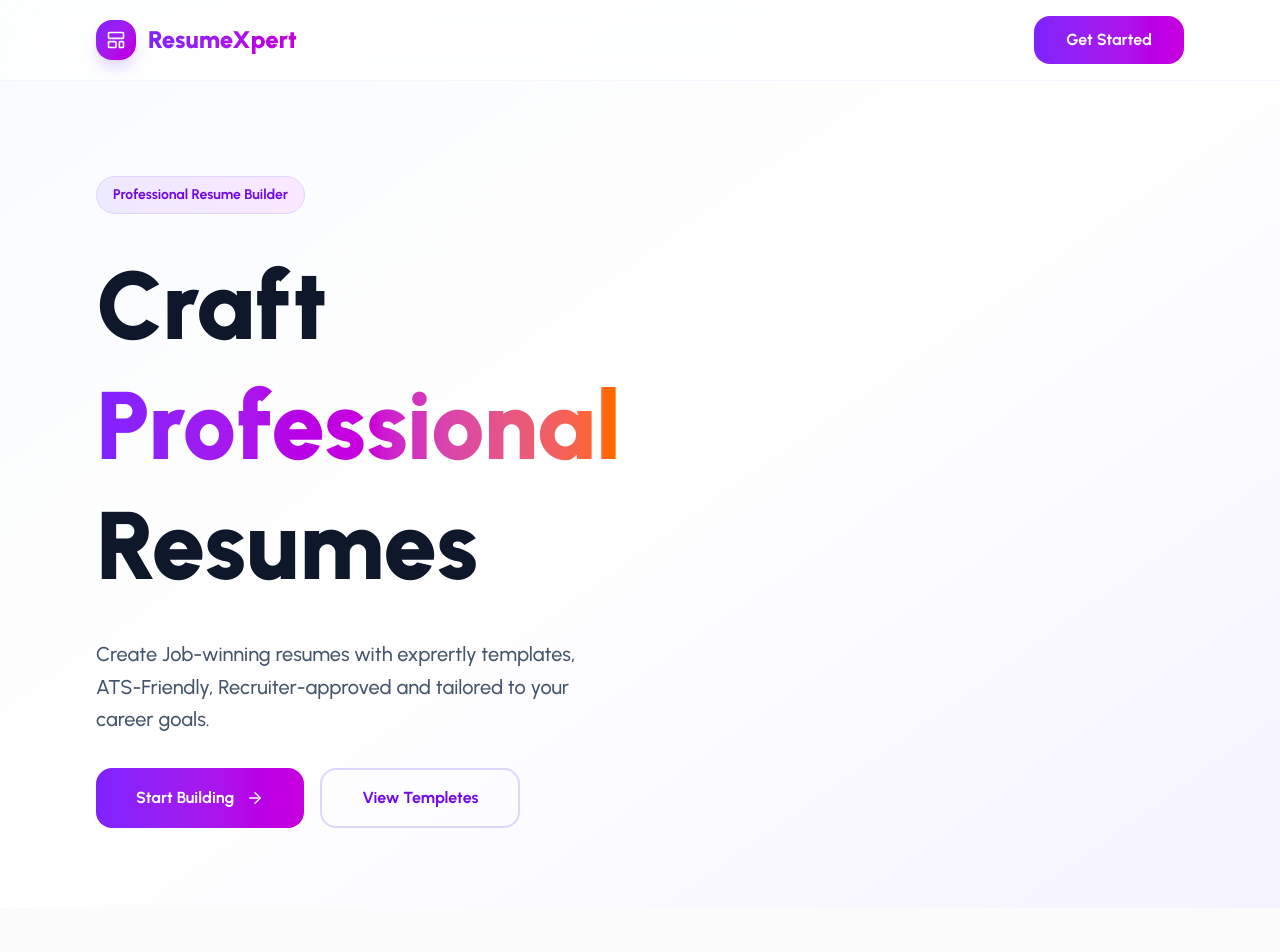
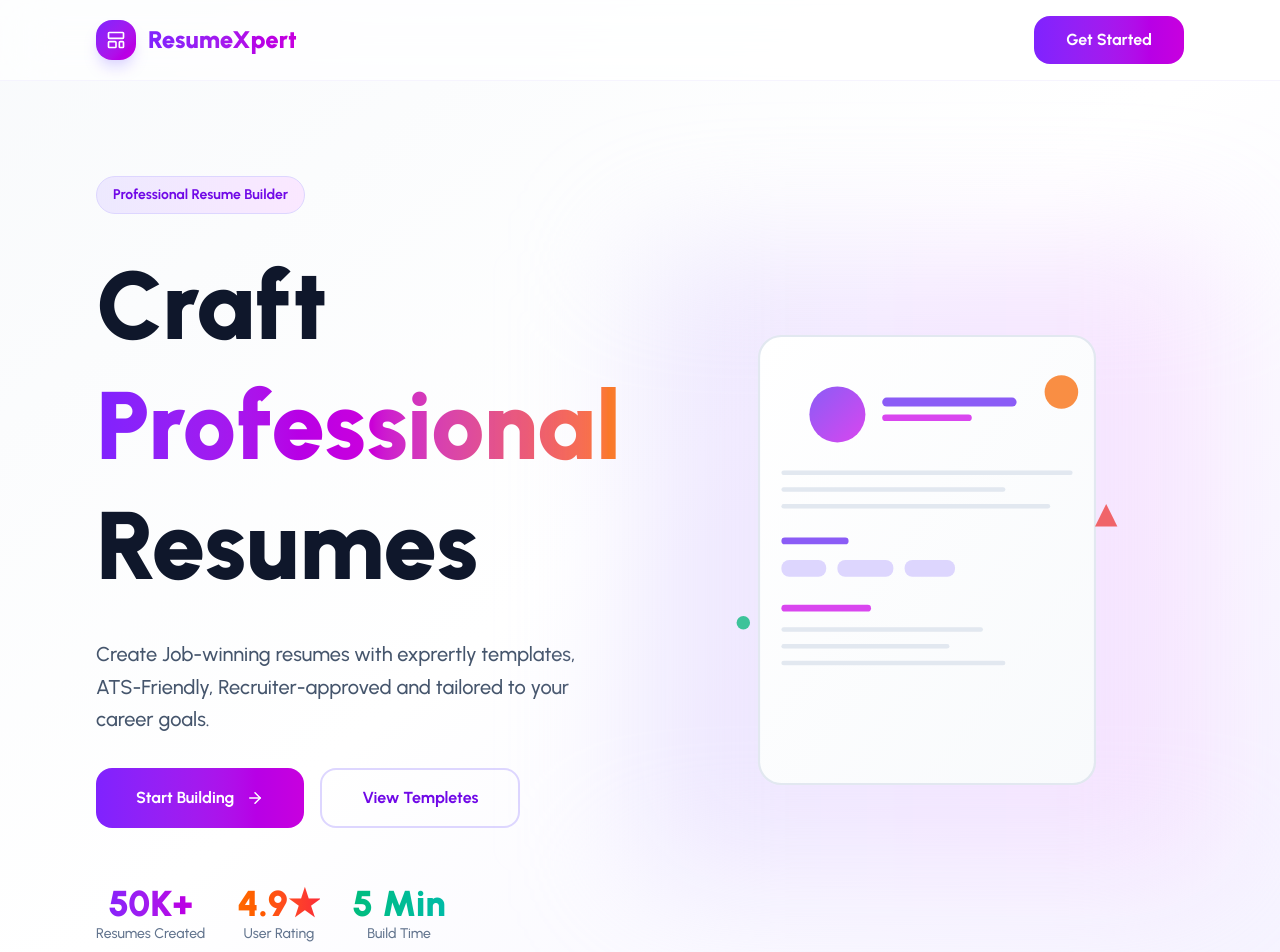
Before and after one commit to Jayant9917/Resume-Builder, a React (Vite) app in the folder frontend/: page / in a window 1280 px wide. Shown: the top 952 px of the page. Before the commit the page ends 908 px from the top, so only its background shows below. Built offline with nearby package versions, Linux system fonts and the light colour scheme.

Commit message:
addign the right side in main content

```diff
--- a/frontend/src/pages/LandingPage.jsx
+++ b/frontend/src/pages/LandingPage.jsx
@@ -128,8 +128,91 @@
               </div>
 
               {/* STATS GRID */}
+              <div className={landingPageStyles.statsContainer}>
+                {[
+                  { value: '50K+', label: 'Resumes Created', gradient: 'from-violet-600 to-fuchsia-600' },
+                  { value: '4.9★', label: 'User Rating', gradient: 'from-orange-500 to-red-500' },
+                  { value: '5 Min', label: 'Build Time', gradient: 'from-emerald-500 to-teal-500' }
+                ].map((stat, idx) => (
+                  <div className={landingPageStyles.statItem} key={idx}>
+                    <div className={`${landingPageStyles.statNumber} ${stat.gradient}`}>
+                      {stat.value}
+                    </div>
+                    <div className={landingPageStyles.statLabel}>
+                      {stat.label}
+                    </div>
+                  </div>
+                ))}
+              </div>
+            </div>
 
-            </div>
+            {/* Right Content */}
+            <div className={landingPageStyles.heroIllustration}>
+              <div className={landingPageStyles.heroIllustrationBg}></div>
+              <div className={landingPageStyles.heroIllustrationContainer}>
+                <svg
+                viewBox="0 0 400 500"
+                className={landingPageStyles.svgContainer}
+                xmlns="http://www.w3.org/2000/svg"
+                >
+                  {/* Background */}
+                  <defs>
+                    <linearGradient id="bgGradient" x1="0%" y1="0%" x2="100%" y2="100%">
+                      <stop offset="0%" stopColor="#8b5cf6" />
+                      <stop offset="100%" stopColor="#d946ef" />
+                      </linearGradient>
+                      <linearGradient id="cardGradient" x1="0%" y1="0%" x2="100%" y2="100%">
+                        <stop offset="0%" stopColor="#ffffff" />
+                        <stop offset="100%" stopColor="#f8fafc" />
+                        </linearGradient>
+                        </defs>
+                        {/* SVG elements */}
+                        <rect x="50" y="50" width="300" height="400" rx="20" className={landingPageStyles.svgRect} />
+                        <circle cx="120" cy="120" r="25" className={landingPageStyles.svgCircle} />
+                        <rect x="160" y="105" width="120" height="8" rx="4" className={landingPageStyles.svgRectPrimary} />
+                        <rect x="160" y="120" width="80" height="6" rx="3" className={landingPageStyles.svgRectSecondary} />
+                        <rect x="70" y="170" width="260" height="4" rx="2" className={landingPageStyles.svgRectLight} />
+                        <rect x="70" y="185" width="200" height="4" rx="2" className={landingPageStyles.svgRectLight} />
+                        <rect x="70" y="200" width="240" height="4" rx="2" className={landingPageStyles.svgRectLight} />
+                        <rect x="70" y="230" width="60" height="6" rx="3" className={landingPageStyles.svgRectPrimary} />
+                        <rect x="70" y="250" width="40" height="15" rx="7" className={landingPageStyles.svgRectSkill} />
+                        <rect x="120" y="250" width="50" height="15" rx="7" className={landingPageStyles.svgRectSkill} />
+                        <rect x="180" y="250" width="45" height="15" rx="7" className={landingPageStyles.svgRectSkill} />
+                        <rect x="70" y="290" width="80" height="6" rx="3" className={landingPageStyles.svgRectSecondary} />
+                        <rect x="70" y="310" width="180" height="4" rx="2" className={landingPageStyles.svgRectLight} />
+                        <rect x="70" y="325" width="150" height="4" rx="2" className={landingPageStyles.svgRectLight} />
+                        <rect x="70" y="340" width="200" height="4" rx="2" className={landingPageStyles.svgRectLight} />
+                        {/* Animated elements */}
+                        <circle cx="320" cy="100" r="15" className={landingPageStyles.svgAnimatedCircle}>
+                          <animateTransform
+                          attributeName="transform"
+                          type="translate"
+                          values="0,0; 0,-10; 0,0"
+                          dur="3s"
+                          repeatCount="indefinite"
+                          />
+                          </circle>
+                          <rect x="30" y="300" width="12" height="12" rx="6" className={landingPageStyles.svgAnimatedRect}>
+                            <animateTransform
+                            attributeName="transform"
+                            type="translate"
+                            values="0,0; 5,0; 0,0"
+                            dur="2s"
+                            repeatCount="indefinite"
+                            />
+                            </rect>
+                            <polygon points="360,200 370,220 350,220" className={landingPageStyles.svgAnimatedPolygon}>
+                              <animateTransform
+                              attributeName="transform"
+                              type="rotate"
+                              values="0 360 210; 360 360 210; 0 360 210"
+                              dur="4s"
+                              repeatCount="indefinite"
+                              />
+                              </polygon>
+                              </svg></div>
+                        </div>
+
           </div>
         </section>
       </main>
```
